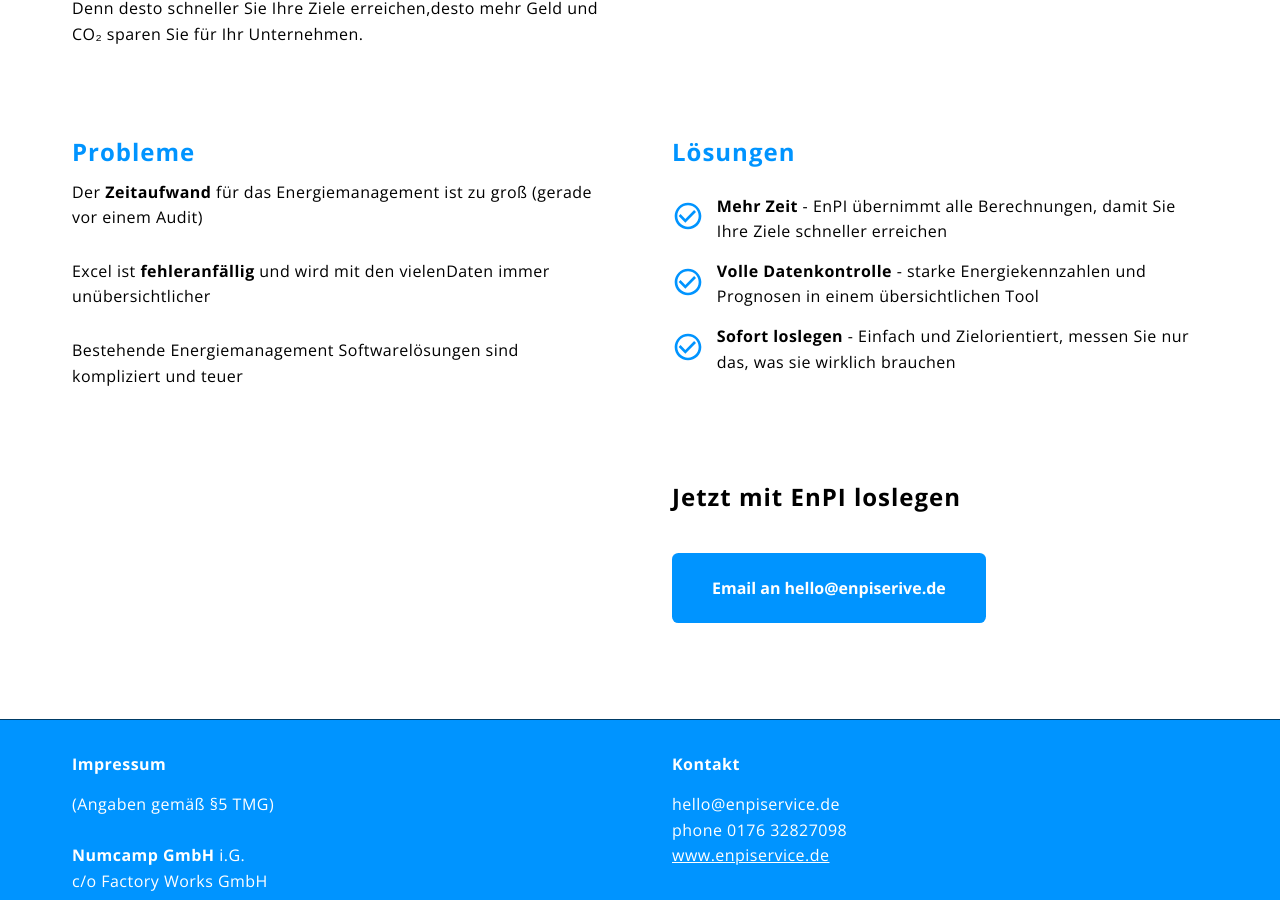
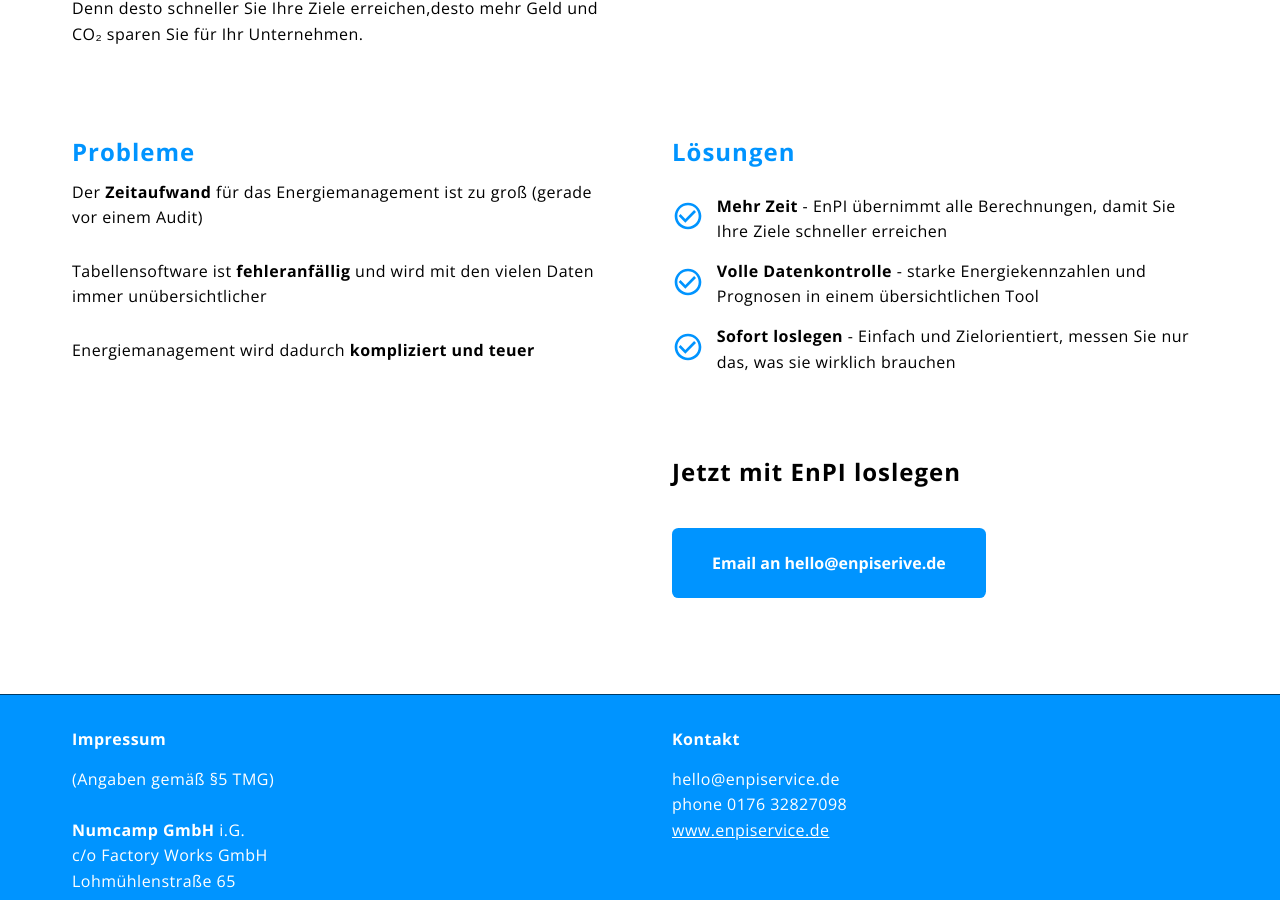
Before and after one commit to en-pi/en-pi.github.io, a Jekyll site: the page built from index.md, in a window 1280 px wide and 900 px high, scrolled down 644 px. Built offline with Jekyll 4.4.1, drawn with Linux system fonts in a browser that asks for light colours.

Commit message:
typos deleted

```diff
--- a/_includes/main.html
+++ b/_includes/main.html
@@ -29,10 +29,10 @@
       Der <strong>Zeitaufwand</strong> für das Energiemanagement ist zu groß (gerade vor einem Audit)
     </p>
     <p>
-      Excel ist <strong>fehleranfällig</strong> und wird mit den vielenDaten immer unübersichtlicher
+      Tabellensoftware ist <strong>fehleranfällig</strong> und wird mit den vielen Daten immer unübersichtlicher
     </p>
     <p>
-      Bestehende Energiemanagement Softwarelösungen sind kompliziert und teuer
+      Energiemanagement wird dadurch <strong>kompliziert und teuer</strong>
     </p>
   </div>
   <div class="enpi-section">
```
